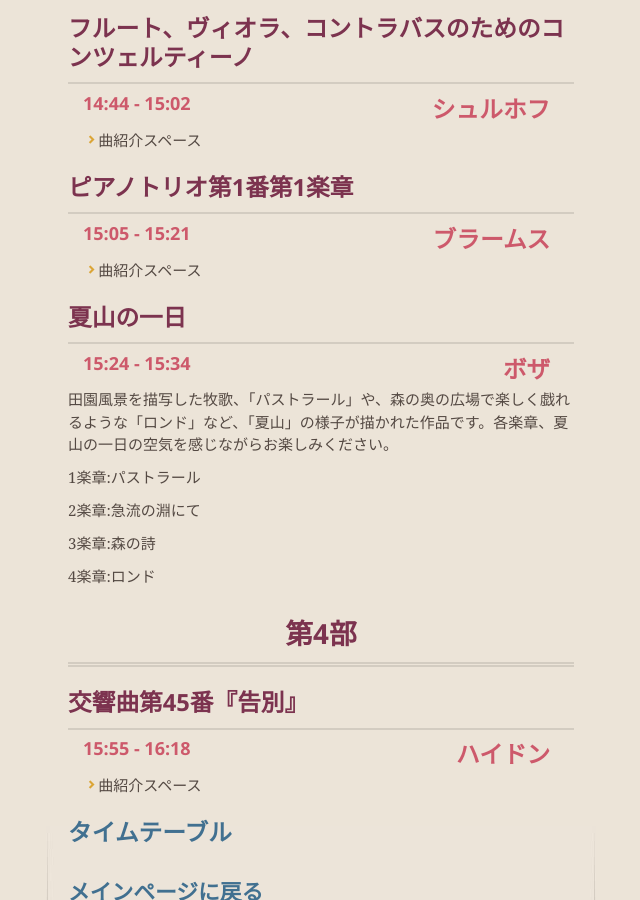
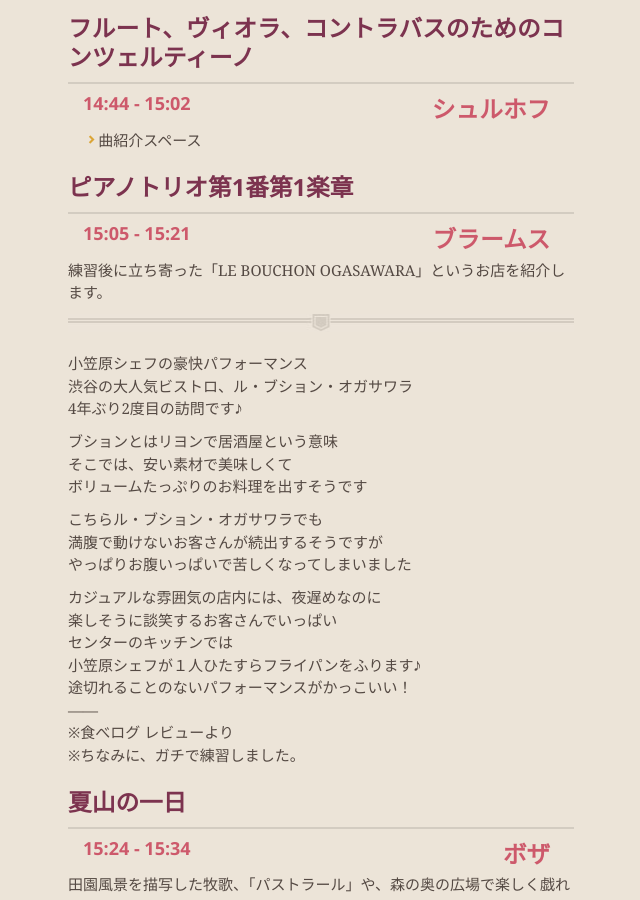
Before and after one commit to Ensemble-Project/Ensemble-Project.github.io, a Jekyll site: the page built from introduction.md, in a window 1280 px wide and 900 px high, scrolled down 3229 px. Shown: the whole window, without its empty margins (319-959 px from the left). Built offline with Jekyll 4.4.1, drawn with Linux system fonts in a browser that asks for light colours; our own code applies the rules of GitHub Pages for plain Markdown files.

Commit message:
add intro

```diff
--- a/introduction.md
+++ b/introduction.md
@@ -91,7 +91,29 @@
 ## ピアノトリオ第1番第1楽章
 #### ブラームス
 ###### 15:05 - 15:21
-* 曲紹介スペース
+練習後に立ち寄った「LE BOUCHON OGASAWARA」というお店を紹介します。
+
+------
+小笠原シェフの豪快パフォーマンス
+渋谷の大人気ビストロ、ル・ブション・オガサワラ
+4年ぶり2度目の訪問です♪
+
+ブションとはリヨンで居酒屋という意味
+そこでは、安い素材で美味しくて
+ボリュームたっぷりのお料理を出すそうです
+
+こちらル・ブション・オガサワラでも
+満腹で動けないお客さんが続出するそうですが
+やっぱりお腹いっぱいで苦しくなってしまいました
+
+カジュアルな雰囲気の店内には、夜遅めなのに
+楽しそうに談笑するお客さんでいっぱい
+センターのキッチンでは
+小笠原シェフが１人ひたすらフライパンをふります♪
+途切れることのないパフォーマンスがかっこいい！
+------
+※食べログ レビューより
+※ちなみに、ガチで練習しました。
 
 ## 夏山の一日
 #### ボザ
```
